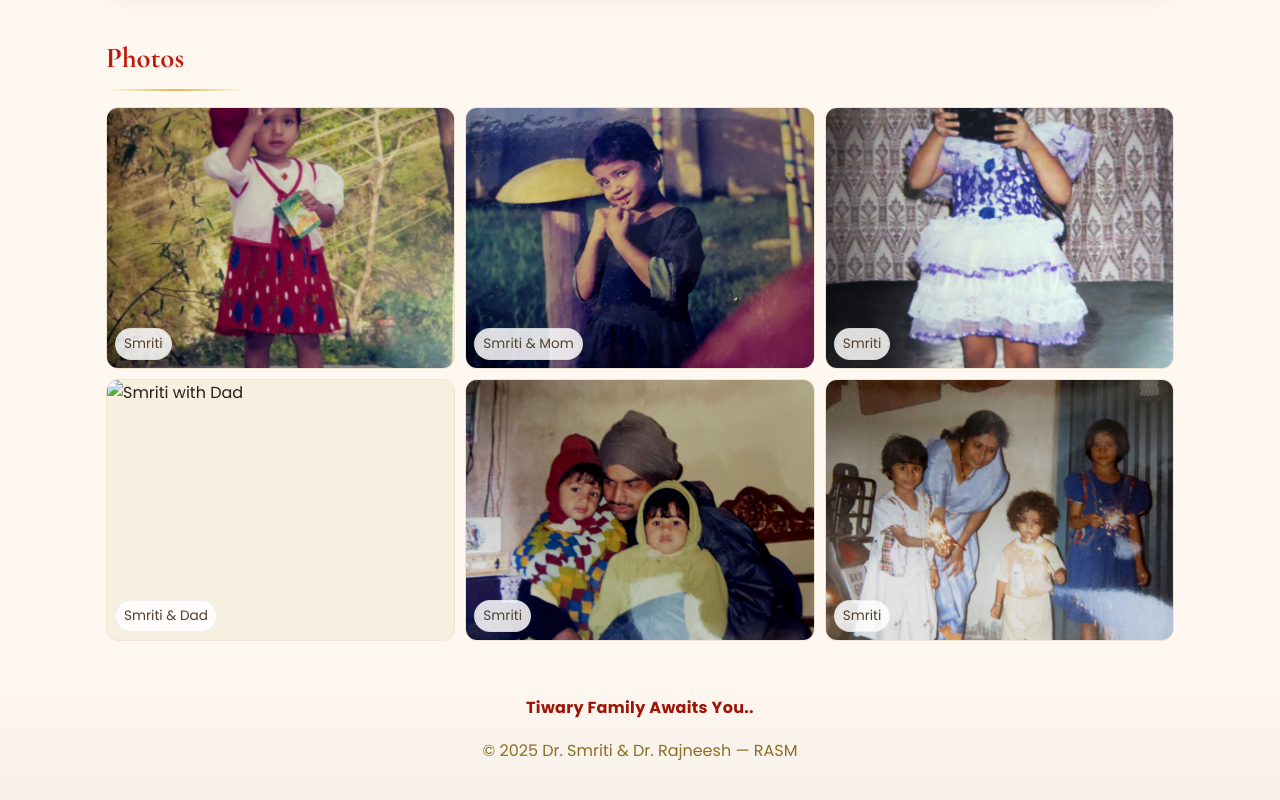
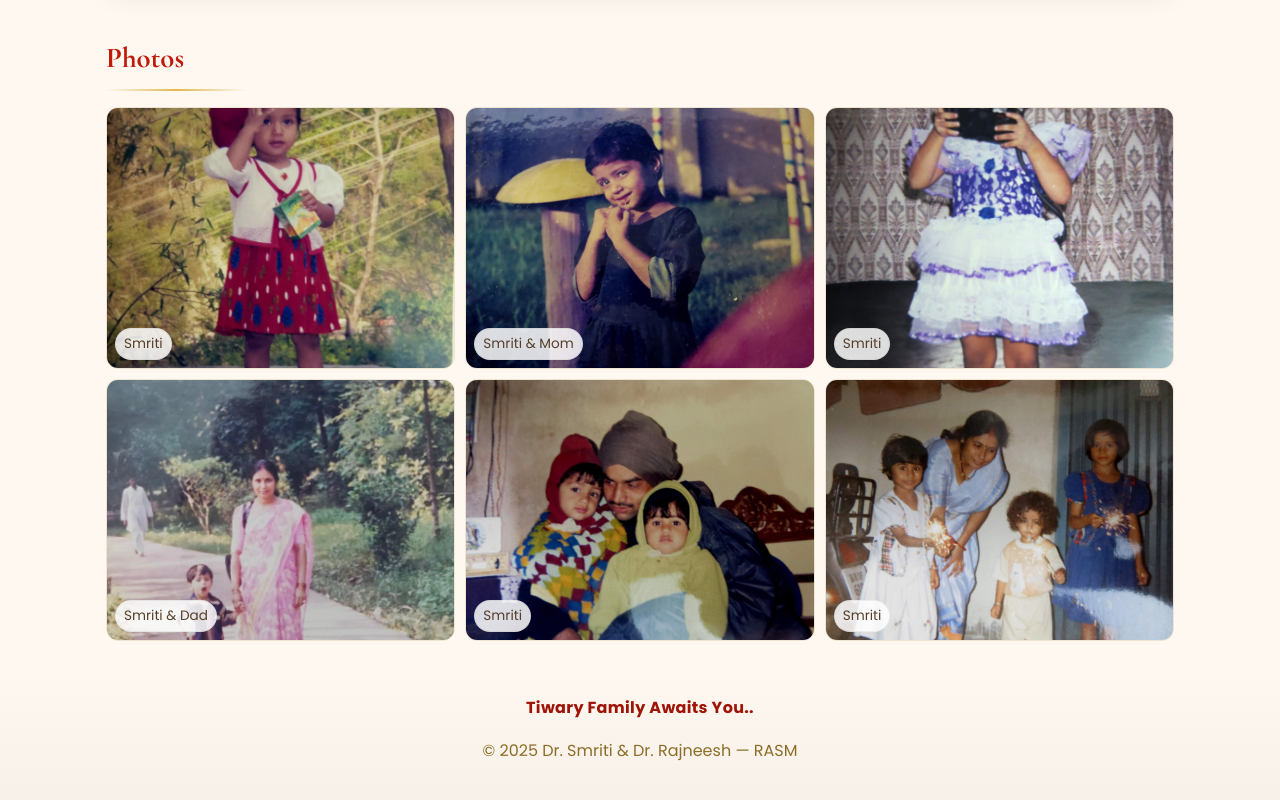
Before and after one commit to soahamsundrammyk/rasm, a plain HTML site: page index.html in a window 1280 px wide. Shown: the part 2091-2891 px from the top of the page. Drawn offline with nearby package versions, Linux system fonts and the light colour scheme.

Commit message:
Update index.html

```diff
--- a/index.html
+++ b/index.html
@@ -362,7 +362,7 @@ body{
     <figure><img src="Cap.JPG" alt="Smriti — portrait"><figcaption>Smriti</figcaption></figure>
     <figure><img src="Teeth.JPG" alt="Smriti with Mom"><figcaption>Smriti &amp; Mom</figcaption></figure>
     <figure><img src="Camera.JPG" alt="Smriti — childhood"><figcaption>Smriti</figcaption></figure>
-    <figure><img src="Maa.JPG" alt="Smriti with Dad"><figcaption>Smriti &amp; Dad</figcaption></figure>
+    <figure><img src="Maa.jpeg" alt="Smriti with Dad"><figcaption>Smriti &amp; Dad</figcaption></figure>
     <figure><img src="Papa.JPG" alt="Smriti — candid"><figcaption>Smriti</figcaption></figure>
     <figure><img src="Diwali.JPG" alt="Smriti — favorite"><figcaption>Smriti</figcaption></figure>
   </div>
```
